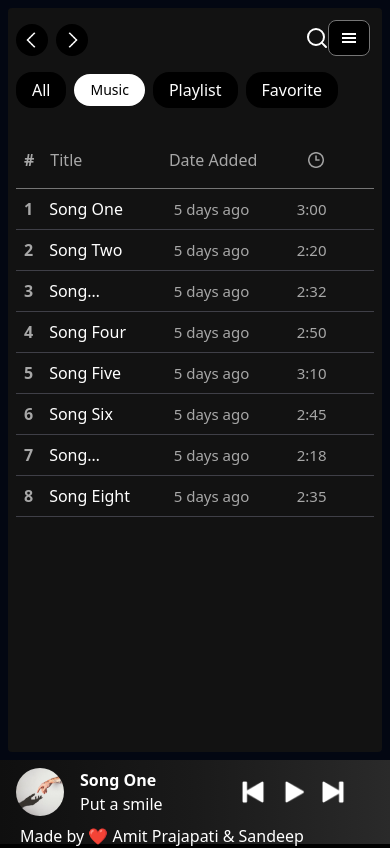
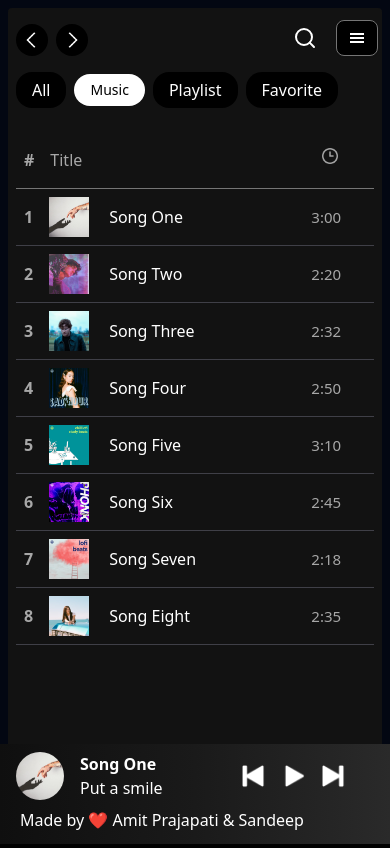
Before and after one commit to amit-prajapati-ap/Songify, a React (Vite) app in the folder frontend/: page /music in a window 390 px wide. Built offline with nearby package versions, Linux system fonts and the light colour scheme.

Commit message:
feat: enhance UI layout and responsiveness across DisplayAlbum, Favorite, Music, Navbar, Player, Profile, SearchBar, and Sidebar components

```diff
--- a/frontend/src/components/DisplayAlbum.jsx
+++ b/frontend/src/components/DisplayAlbum.jsx
@@ -36,31 +36,29 @@ const DisplayAlbum = () => {
         </div>
       </div>
 
-      <div className="grid grid-cols-2 sm:grid-cols-3 md:grid-cols-4 mt-10 mb-4 pl-2 text-gray-shade-1">
-        <p>
+      <div className="grid grid-cols-4 mt-10 mb-4 pl-2 text-gray-shade-1">
+        <p className="col-span-3 md:col-span-2">
           <b className="mr-4">#</b>Title
         </p>
-        <p className="hidden sm:block">Album</p>
         <p className="hidden md:block">Date Added</p>
-        <img src={assets.clock_icon} className="m-auto w-4" alt="" />
+        <img src={assets.clock_icon} className="m-auto w-4 justify-self-end" alt="" />
       </div>
       <hr />
       {songsData.map((song, index) => (
         <div
           onClick={() => playWithId(song.id)}
           key={index}
-          className="grid grid-cols-2 sm:grid-cols-3 md:grid-cols-4 gap-2 p-2 items-center hover:bg-dark-shade-2 cursor-pointer text-gray-shade-1 border-b border-zinc-700"
+          className="grid grid-cols-4 gap-2 p-2 items-center hover:bg-dark-shade-2 cursor-pointer text-gray-shade-1 border-b border-zinc-700"
         >
-          <p className="text-white flex items-center">
+          <p className="text-white flex items-center col-span-3 md:col-span-2">
             <b className="mr-4 text-gray-shade-1">{index + 1}</b>
             <img
               src={song.image}
-              className="inline w-10 mr-5 max-[440px]:hidden"
+              className="inline w-10 mr-5"
               alt=""
             />
             <p className="line-clamp-1">{song.name}</p>
           </p>
-          <p className="text-[15px] hidden sm:block">{song.name}</p>
           <p className="text-[15px] hidden md:block">5 days ago</p>
           <p className="text-[15px] text-center">{song.duration}</p>
         </div>
--- a/frontend/src/components/Favorite.jsx
+++ b/frontend/src/components/Favorite.jsx
@@ -1,4 +1,3 @@
-import { useParams } from "react-router-dom";
 import { assets, songsData } from "../assets/frontend-assets/assets";
 import { useContext, useEffect, useState } from "react";
 import { PlayerContext } from "../context/PlayerContext";
@@ -37,8 +36,8 @@ const Favorite = () => {
   }, [favorites, songsData]);
   return (
     <>
-      <div className="grid grid-cols-4 mt-10 mb-4 pl-2 text-gray-shade-1">
-        <p>
+      <div className="grid grid-cols-5 md:grid-cols-8 mt-10 mb-4 pl-2 text-gray-shade-1">
+        <p className="md:col-span-5 min-[500px]:col-span-2 col-span-3">
           <b className="mr-4">#</b>Title
         </p>
         <p className="justify-self-end max-[500px]:hidden">Date Added</p>
@@ -50,13 +49,13 @@ const Favorite = () => {
         <div
           onClick={() => playWithId(song.id)}
           key={index}
-          className="grid grid-cols-4 gap-2 p-2 items-center hover:bg-dark-shade-2 cursor-pointer text-gray-shade-1 border-b border-zinc-700"
+          className="grid grid-cols-5 md:grid-cols-8 gap-2 p-2 items-center hover:bg-dark-shade-2 cursor-pointer text-gray-shade-1 border-b border-zinc-700"
         >
-          <p className="text-white flex items-center">
+          <p className="text-white flex items-center col-span-3 min-[500px]:col-span-2 md:col-span-5">
             <b className="mr-4 text-gray-shade-1">{index + 1}</b>
             <img
               src={song.image}
-              className="w-10 mr-5 hidden sm:inline"
+              className="w-10 mr-5 inline"
               alt=""
             />
             <p className="line-clamp-1">{song.name}</p>
--- a/frontend/src/components/FullScreenPlayer.jsx
+++ b/frontend/src/components/FullScreenPlayer.jsx
@@ -1,6 +1,6 @@
 import { assets } from "@/assets/frontend-assets/assets";
-import { ChevronLeft, Heart, MoreHorizontalIcon, PlusIcon } from "lucide-react";
-import { useContext, useEffect, useState } from "react";
+import { ChevronLeft, Heart, MoreHorizontalIcon } from "lucide-react";
+import { useEffect, useState } from "react";
 
 const FullScreenPlayer = ({
   track,
@@ -13,7 +13,6 @@ const FullScreenPlayer = ({
   play,
   playerStatus,
   seekSong,
-  seekBar,
   seekBg,
   time,
   next,
--- a/frontend/src/components/Music.jsx
+++ b/frontend/src/components/Music.jsx
@@ -9,21 +9,19 @@ const Music = () => {
 
   return (
     <>
-      <div className='grid grid-cols-3 mt-10 mb-4 pl-2 text-gray-shade-1'>
-        <p><b className='mr-4'>#</b>Title</p>
-        <p className='justify-self-end max-[]'>Date Added</p>
-        <img src={assets.clock_icon} className='m-auto w-4' alt="" />
+      <div className='grid grid-cols-4 mt-10 mb-4 pl-2 text-gray-shade-1'>
+        <p className='col-span-3'><b className='mr-4'>#</b>Title</p>
+        <img src={assets.clock_icon} className='w-4 mx-auto' alt="" />
       </div>
       <hr />
       {
         songs.map((song, index) => (
-          <div onClick={() => playWithId(song.id)} key={index} className='grid grid-cols-3 gap-2 p-2 items-center hover:bg-dark-shade-2 cursor-pointer text-gray-shade-1 border-b border-zinc-700'>
-            <p className='text-white flex items-center'>
+          <div onClick={() => playWithId(song.id)} key={index} className='grid grid-cols-4 gap-2 p-2 items-center hover:bg-dark-shade-2 cursor-pointer text-gray-shade-1 border-b border-zinc-700'>
+            <p className='text-white flex items-center col-span-3'>
               <b className='mr-4 text-gray-shade-1'>{index + 1}</b>
-              <img src={song.image} className='w-10 mr-5 hidden sm:inline' alt="" />
+              <img src={song.image} className='w-10 mr-5 inline' alt="" />
               <p className='line-clamp-1'>{song.name}</p>
             </p>
-            <p className='text-[15px] justify-self-end'>5 days ago</p>
             <p className='text-[15px] text-center'>{song.duration}</p>
           </div>
         ))
--- a/frontend/src/components/Navbar.jsx
+++ b/frontend/src/components/Navbar.jsx
@@ -11,7 +11,7 @@ const Navbar = () => {
   const isAlbum = location.pathname.includes("album");
   return (
     <>
-      <div className="w-full flex justify-between items-center font-semibold">
+      <div className="w-full flex justify-between items-center font-semibold relative">
         <div className="flex items-center gap-2 w-[15%]">
           <img
             onClick={() => navigate(-1)}
@@ -27,7 +27,7 @@ const Navbar = () => {
           />
         </div>
         <div
-          className={`flex justify-end w-[70%] mb-1 sm:hidden`}
+          className={`flex justify-end max-[500px]:pr-5 w-[70%] mb-1 sm:hidden`}
         >
           {isSearching ? (
             <div onClick={() => setIsSearching(false)} className="flex items-center cursor-pointer"><X size={30} className="text-zinc-400"/></div>
@@ -43,7 +43,7 @@ const Navbar = () => {
         <div className="hidden sm:w-[60%] sm:block">
           <SearchBar />
         </div>
-        <div className="flex items-center gap-2 w-[10%]">
+        <div className="flex items-center gap-2 ml-5">
           <Profile />
         </div>
       </div>
--- a/frontend/src/components/Player.jsx
+++ b/frontend/src/components/Player.jsx
@@ -57,7 +57,7 @@ const Player = () => {
     <>
       <div
         onClick={smallScreenEnableFullScreen}
-        className="h-[10%] bg-gradient-to-r from-[#0f0f0f] via-[#1a1a1a] to-[#2a2a2a] py-2"
+        className="fixed h-25 bottom-0 w-full bg-gradient-to-r from-[#0f0f0f] via-[#1a1a1a] to-[#2a2a2a] py-2"
       >
         <div className="w-full flex justify-between gap-4 items-center text-white px-4">
           <div className="items-center gap-4 flex w-[50%] sm:w-[150px]">
--- a/frontend/src/components/Profile.jsx
+++ b/frontend/src/components/Profile.jsx
@@ -45,7 +45,7 @@ const Profile = () => {
             <DialogTrigger asChild>
               <Button
                 variant="outline"
-                className="text-black bg-white cursor-pointer fixed right-5 top-6"
+                className="text-black bg-white cursor-pointer"
               >
                 Login
               </Button>
--- a/frontend/src/components/SearchBar.jsx
+++ b/frontend/src/components/SearchBar.jsx
@@ -1,6 +1,6 @@
 import { songsData } from "@/assets/frontend-assets/assets"
 import { PlayerContext } from "@/context/PlayerContext"
-import { Cross, X } from "lucide-react"
+import { X } from "lucide-react"
 import { useContext, useState } from "react"
 
 const SearchBar = () => {
--- a/frontend/src/components/Sidebar.jsx
+++ b/frontend/src/components/Sidebar.jsx
@@ -55,7 +55,7 @@ const Sidebar = () => {
             <Button
               variant="outline"
               className={
-                "cursor-pointer fixed right-5 top-5 sm:top-8 hover:bg-black hover:text-white"
+                "cursor-pointer hover:bg-black z-50 hover:text-white absolute top-5 sm:top-8 right-3 sm:right-6"
               }
             >
               <GiHamburgerMenu />
```
